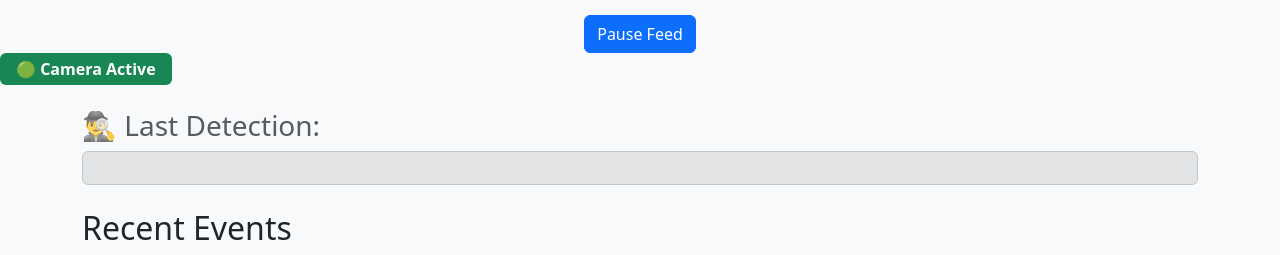
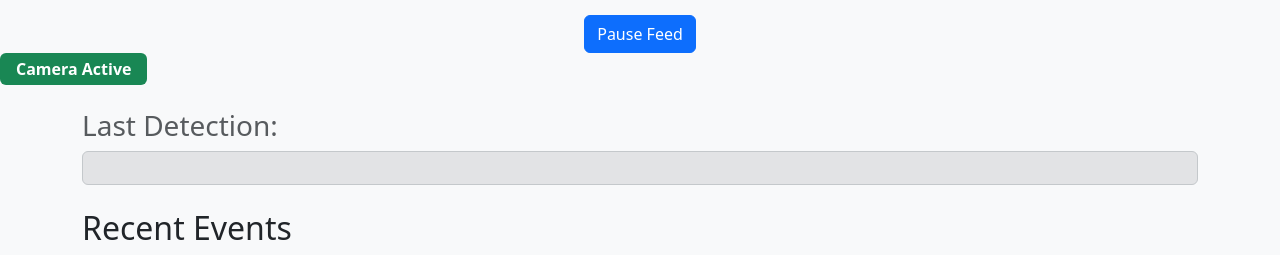
Before and after one commit to Enochteo/Smart-AI-Security-Cam, a Flask app: page / in a window 1280 px wide. Shown: the part 555-810 px from the top of the page. Run offline with Flask 3, Linux system fonts and the light colour scheme.

Commit message:
Update index.html

```diff
--- a/templates/index.html
+++ b/templates/index.html
@@ -64,15 +64,15 @@
 
   <!-- Camera Status -->
   {% if paused %}
-  <span class="badge bg-danger fs-6 px-3 py-2">🔴 Camera Paused</span>
+  <span class="badge bg-danger fs-6 px-3 py-2">Camera Paused</span>
 {% else %}
-  <span class="badge bg-success fs-6 px-3 py-2">🟢 Camera Active</span>
+  <span class="badge bg-success fs-6 px-3 py-2">Camera Active</span>
 {% endif %}
 
 
   <!-- Last Detection -->
   <div class="container mt-4">
-    <h3 class="text-muted">🕵️‍♂️ Last Detection:</h3>
+    <h3 class="text-muted">Last Detection:</h3>
     <div class="alert alert-secondary" role="alert">
       {{ last_detection }}
     </div>
```
